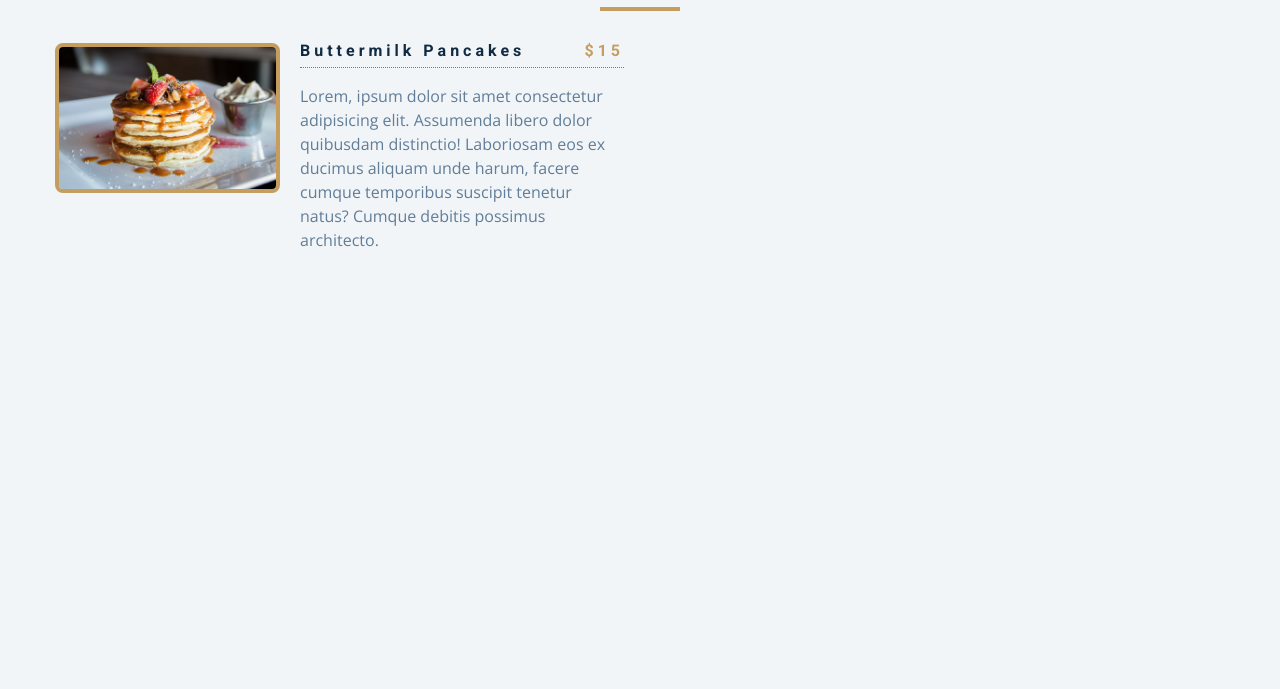
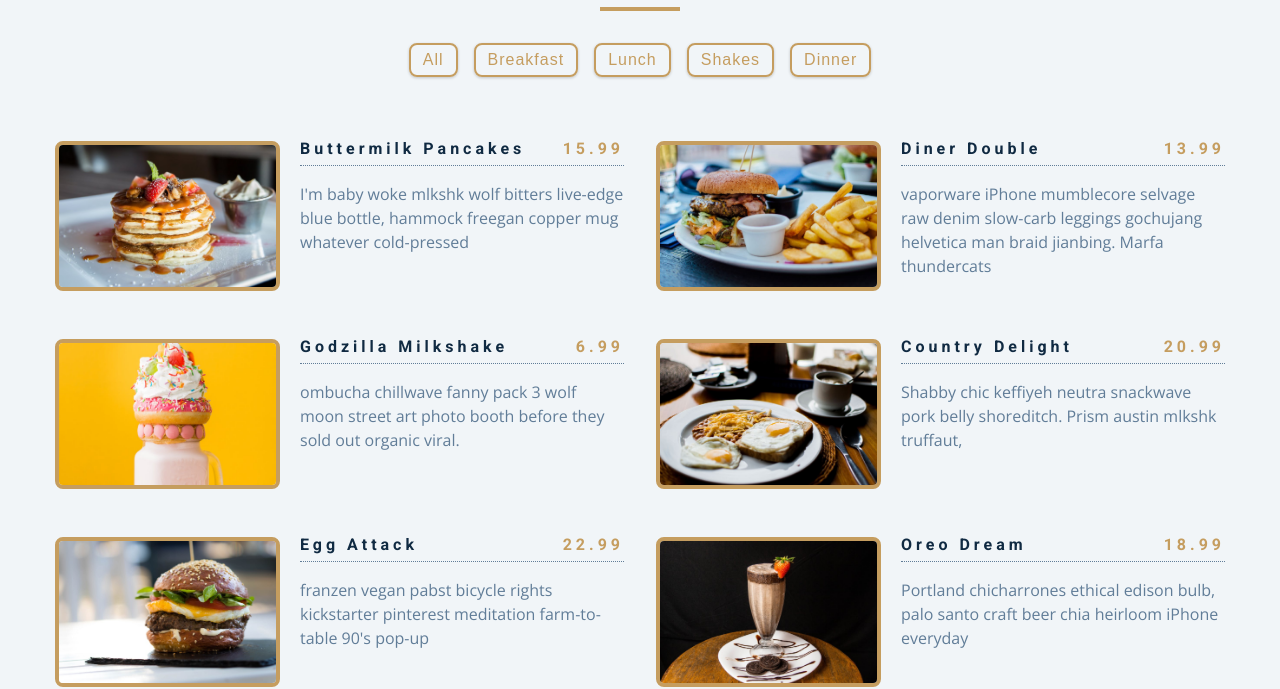
Before and after one commit to JohnPdro/MenuRestaurante-js, a plain HTML site: page index.html in a window 1280 px wide. Shown: the part 125-814 px from the top of the page. Drawn offline with nearby package versions, Linux system fonts and the light colour scheme.

Commit message:
Finalizando o projeto menu

```diff
--- a/app.js
+++ b/app.js
@@ -1,4 +1,5 @@
-const menu = [
+
+const menu = [ // Array com todos os itens(objetos)
   {
     id: 1,
     title: "buttermilk pancakes",
@@ -71,24 +72,85 @@ const menu = [
     img: "./images/item-9.jpeg",
     desc: `skateboard fam synth authentic semiotics. Live-edge lyft af, edison bulb yuccie crucifix microdosing.`,
   },
+  {
+    id: 10,
+    title: "steak dinner",
+    category: "dinner",
+    price: 39.99,
+    img: "./images/item-10.jpeg",
+    desc: `skateboard fam synth authentic semiotics. Live-edge lyft af, edison bulb yuccie crucifix microdosing.`,
+  },
 ];
 
 const sectionCenter = document.querySelector('.section-center');
+const conatiner = document.querySelector('.btn-container')
 
-  window.addEventListener('DOMContentLoaded', function(){
-    let displayMenu = menu.map(function(item){
+
+// Load items
+window.addEventListener('DOMContentLoaded', function () { // Carrega todo conteudo da pagina
+  displayMenuItems(menu);
+  displayMenuButtons();
+});
+
+
+
+function displayMenuItems(menuItems) { // Realiza a exibição dos itens
+  let displayMenu = menuItems.map(function (item) {
     // console.log(item);
 
     return `<article class="menu-item">
-              <img src="menu-item.jpeg" class="photo" alt="menu item">
+      <img src="${item.img}" class="photo" alt="${item.title}">
       <div class="item-info">
       <header>
-            <h4>buttermilk pancakes</h4>
-            <h4 class="price">$15</h4>
+      <h4>${item.title}</h4>
+      <h4 class="price">${item.price}</h4>
       </header>
-          <p class="item-text">Lorem, ipsum dolor sit amet consectetur adipisicing elit. Assumenda libero dolor quibusdam distinctio! Laboriosam eos ex ducimus aliquam unde harum, facere cumque temporibus suscipit tenetur natus? Cumque debitis possimus architecto.</p>
+      <p class="item-text">
+      ${item.desc}
+      </p>
       </div>
       </article>`;
   });
-    console.log(displayMenu);
+  displayMenu = displayMenu.join('');
+  sectionCenter.innerHTML = displayMenu
+  // console.log(displayMenu);
+}
+
+function displayMenuButtons() {
+  const categories = menu.reduce(function (values, item) { // Identifica a categoria do botão (all, breakfast, lunch, shakes, dinner)
+    if (!values.includes(item.category)) {
+      values.push(item.category);
+    }
+    return values
+  }, ['all']);
+  // console.log(categories);
+  const categoryBtns = categories.map(function (category) { // Cria o botão com base na categoria dele
+    return `<button class="filter-btn" type="button" data-id=${category}>${category}</button>`
+  })
+    .join('');
+  conatiner.innerHTML = categoryBtns;
+  // console.log(categoryBtns)
+
+  const filterBtns = document.querySelectorAll('.filter-btn');
+
+  // Filter items
+  filterBtns.forEach(function (btn) { // Faz a filtragem e a exibição dos itens filtrados atrvés da categoria
+    btn.addEventListener('click', function (e) {
+      const category = e.currentTarget.dataset.id;
+      const menuCategory = menu.filter(function (menuItem) {
+        // console.log(menuItem.category);
+
+        if (menuItem.category === category) {
+          return menuItem;
+        }
       });
+      // console.log(menuCategory);
+      if (category === "all") {
+        displayMenuItems(menu);
+      }
+      else {
+        displayMenuItems(menuCategory);
+      }
+    });
+  });
+}
--- a/index.html
+++ b/index.html
@@ -1,5 +1,5 @@
 <!DOCTYPE html>
-<html lang="en">
+<html lang="pt-br">
   <head>
     <meta charset="UTF-8" />
     <meta name="viewport" content="width=device-width, initial-scale=1.0" />
@@ -20,10 +20,16 @@
             <div class="underline"></div>
         </div>
         <!-- filter buttons -->
+        <div class="btn-container">
+          <!-- <button class="filter-btn" type="button" data-id="all">all</button>
+          <button class="filter-btn" type="button" data-id="breakfast">breakfast</button>
+          <button class="filter-btn" type="button" data-id="lunch">lunch</button>
+          <button class="filter-btn" type="button" data-id="shakes">shakes</button> -->
+        </div>
         <!-- menu items  -->
         <div class="section-center">
             <!-- single item -->
-            <article class="menu-item">
+            <!-- <article class="menu-item">
                 <img src="menu-item.jpeg" class="photo" alt="menu item">
                 <div class="item-info">
                     <header>
@@ -32,7 +38,7 @@
                     </header>
                     <p class="item-text">Lorem, ipsum dolor sit amet consectetur adipisicing elit. Assumenda libero dolor quibusdam distinctio! Laboriosam eos ex ducimus aliquam unde harum, facere cumque temporibus suscipit tenetur natus? Cumque debitis possimus architecto.</p>
                 </div>
-            </article>
+            </article> -->
             <!-- end of single item  -->
 
         </div>
--- a/styles.css
+++ b/styles.css
@@ -138,7 +138,7 @@ p {
 }
 /*  global classes */
 
-.btn {
+button {
   text-transform: uppercase;
   background: transparent;
   color: var(--clr-black);
@@ -152,7 +152,7 @@ p {
   box-shadow: 0 1px 3px rgba(0, 0, 0, 0.2);
   border-radius: var(--radius);
 }
-.btn:hover {
+button:hover {
   color: var(--clr-white);
   background: var(--clr-black);
 }
```
Lines whose indentation alone changed are shown as unchanged.
